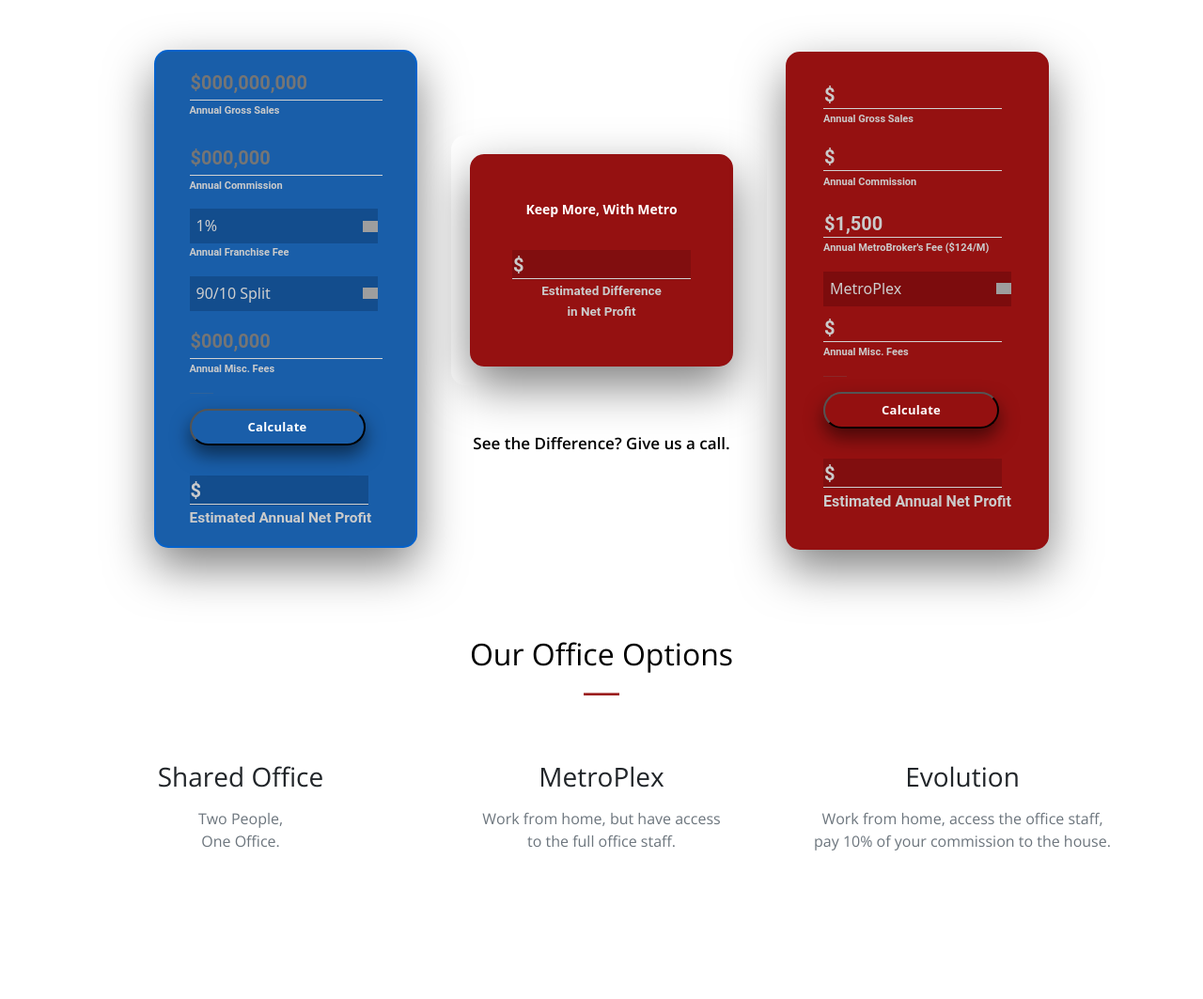
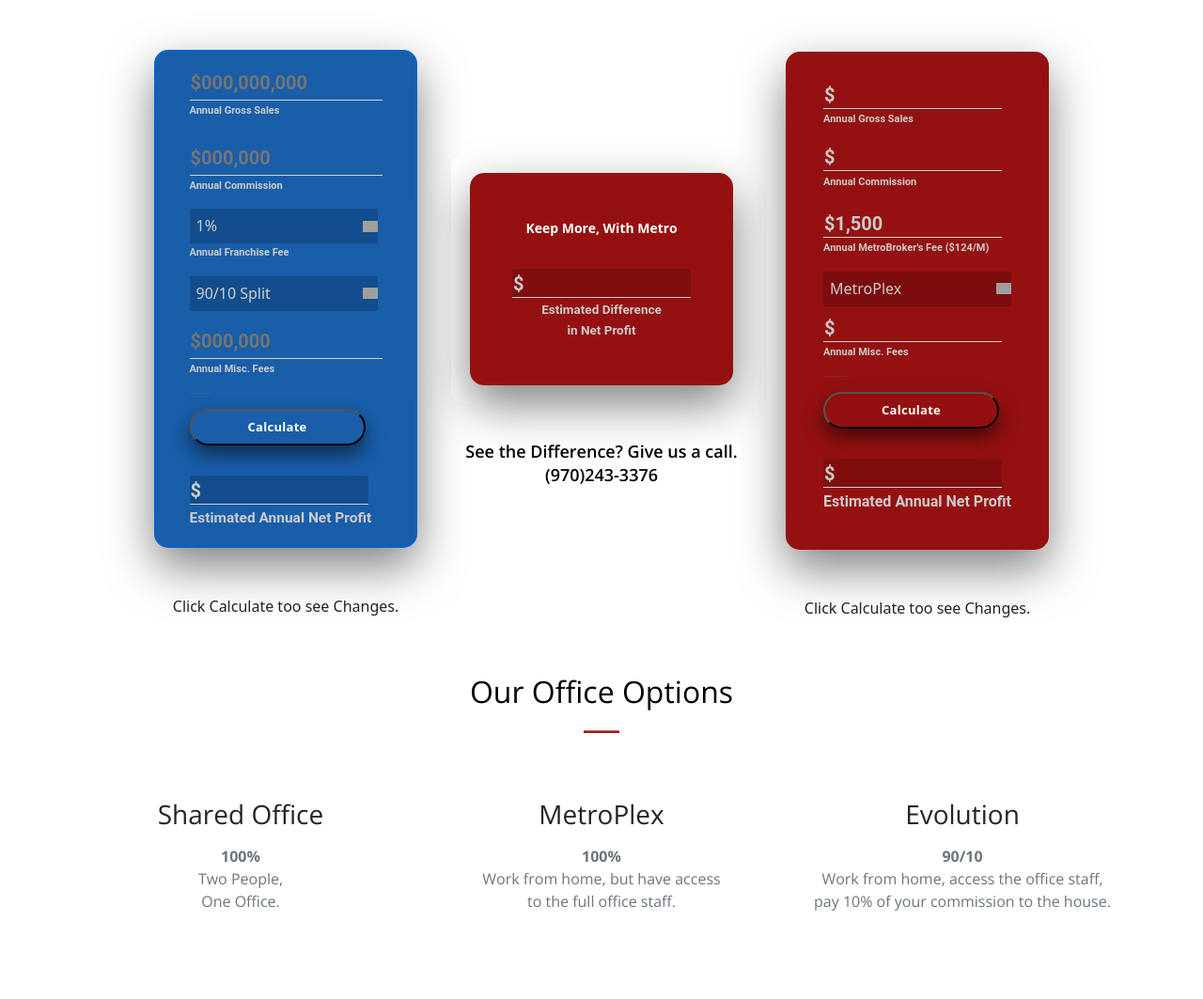
Before and after one commit to Deanw101/metrobrokers, a website: page public/index.html in a window 1280 px wide. Shown: the part 901-1964 px from the top of the page at 94% size. Drawn offline with nearby package versions, Linux system fonts and the light colour scheme; grey boxes are pictures that could not be loaded.

Commit message:
final changes

```diff
--- a/public/assets/css/cards.css
+++ b/public/assets/css/cards.css
@@ -14,6 +14,14 @@
     max-width: 350px;
     position: relative;
     margin: 10px;
+}
+
+
+
+@media (max-width:861px) {
+  .mobilem {
+    transform: translateY(-90px)!important;
+  }
 }
 
 .cardContent {
--- a/public/index.html
+++ b/public/index.html
@@ -108,10 +108,12 @@
                      </div>
 
                    </div>
+                   <p>Click Calculate too see Changes.</p>
                  </div>
+
         </div>
         <div class="col-xs col-sm col-md col-lg col-xl-2 	.d-none .d-xl-block" >
-          <div class="container" style="height: 100%;">
+          <div class="container mobilem" style="height: 100%;">
                    <div class="card" style="min-width: 320px; height: 266px;">
                      <div class="box metrocard">
                        <div class="metrocontent content">
@@ -126,11 +128,13 @@
                    </div>
                    <h1 src="assets/img/down.png" alt="" style="position: absolute;
                         padding: 399px 0px 0px 0px;
-                        font-size: 17px;
+                        font-size: 18px;
                         font-family: 'Open Sans', 'Helvetica Neue', Arial, sans-serif!important;
                         font-weight: 600;
+                        line-height: 25px;
+                        text-align: center;
                         color: #000000;">
-                          See the Difference? Give us a call.
+                          See the Difference? Give us a call.<br>(970)243-3376
                   </h1>
                  </div>
 
@@ -176,7 +180,7 @@
 
 
                    </div>
-
+<p>Click Calculate too see Changes.</p>
                  </div>
         </div>
         </form>
@@ -193,15 +197,15 @@
       <div class="row" style="padding-bottom:100px;">
         <div class="col-lg-4 col-md-6 officetype">
 <h3>Shared Office</h3>
-<p>Two People,<br> One Office.</p>
+<p><b>100%</b><br>Two People,<br> One Office.</p>
         </div>
         <div class="col-lg-4 col-md-6 officetype">
           <h3>MetroPlex</h3>
-          <p>Work from home, but have access<br> to the full office staff.</p>
+          <p><b>100%</b><br>Work from home, but have access<br> to the full office staff.</p>
         </div>
         <div class="col-lg-4 col-md-6 officetype">
           <h3>Evolution</h3>
-          <p>Work from home, access the office staff,<br> pay 10% of your commission to the house.</p>
+          <p><b>90/10</b><br>Work from home, access the office staff,<br> pay 10% of your commission to the house.</p>
         </div>
 
       </div>
```
